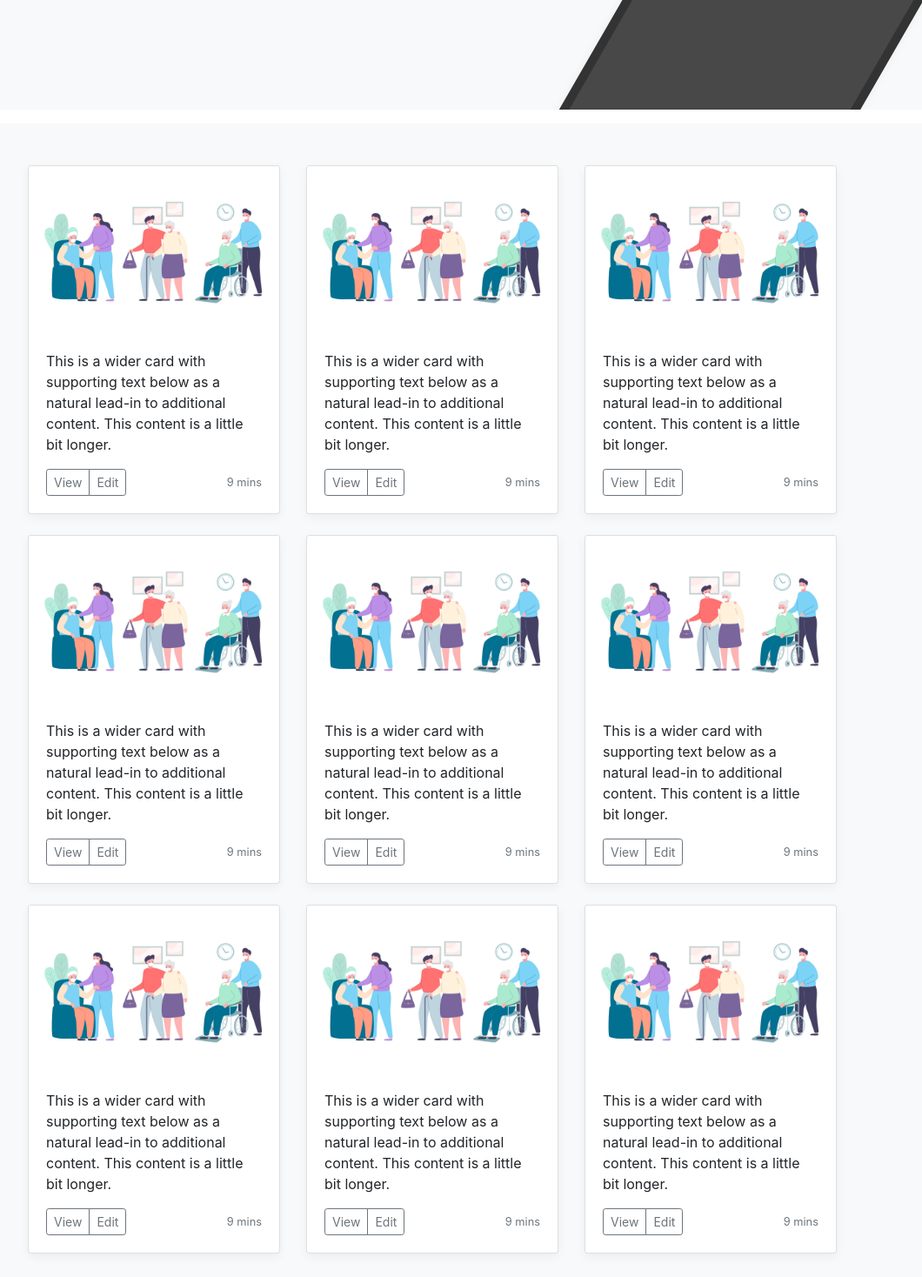
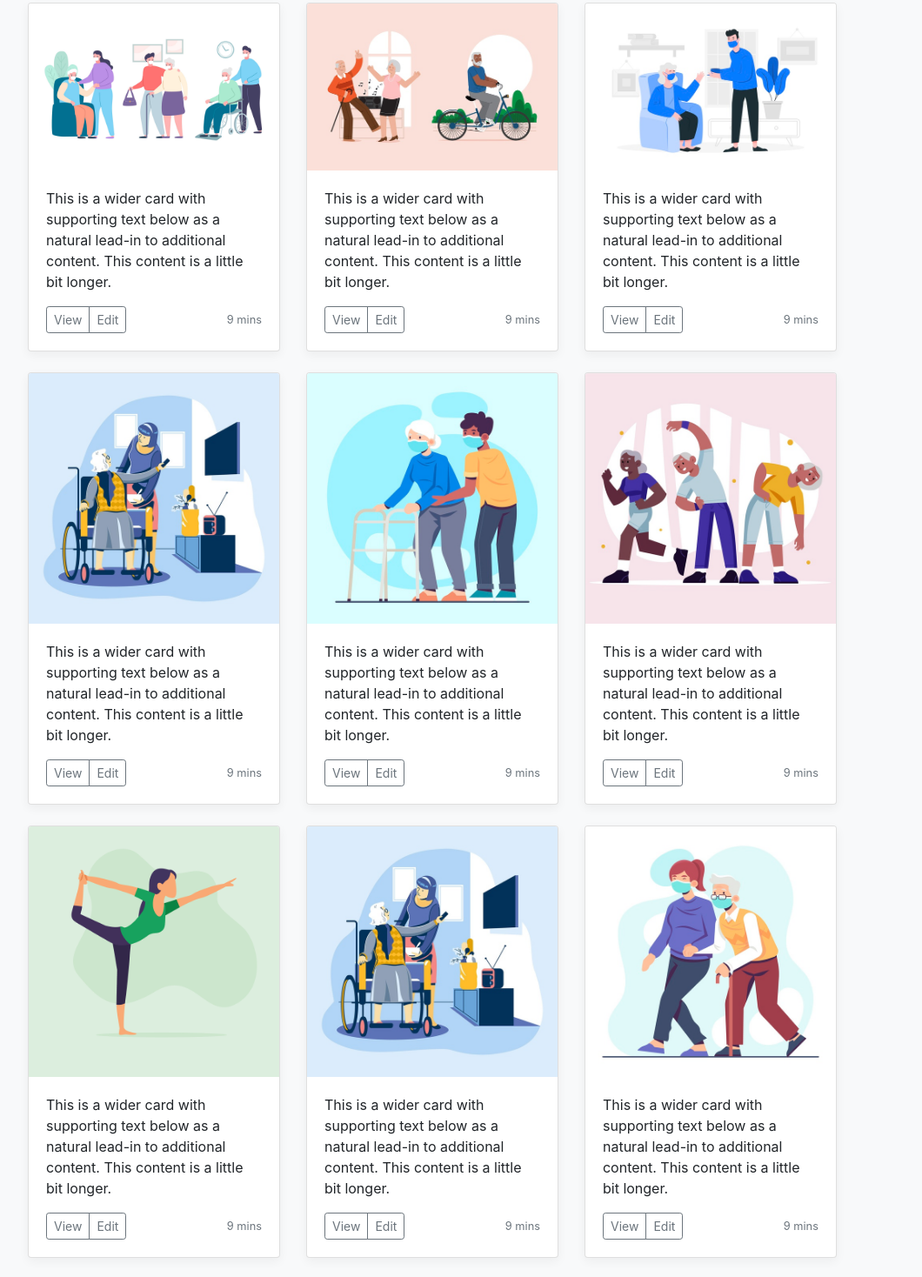
Before and after one commit to shalinikumari50/CaringCore, a plain HTML site: page index.html in a window 1280 px wide. Shown: the part 662-2130 px from the top of the page at 87% size, without its empty margins (143-1203 px from the left). Drawn offline with nearby package versions, Linux system fonts and the light colour scheme.

Commit message:
add images to add resources accordingly

```diff
--- a/index.html
+++ b/index.html
@@ -30,7 +30,7 @@
     </nav>
 
     <div class="position-relative overflow-hidden p-3 p-md-5 m-md-3 text-center bg-light">
-      <div class="col-md-5 p-lg-5 mx-auto my-5">
+      <div class="col-md-8 p-lg-5 mx-auto my-5">
         <h1 class="display-4 font-weight-normal">The Noble Cause</h1>
         <p class="lead font-weight-normal">This pandemic brought a lot of changes in our lives. The world shifted to the phone-screens and virtual meetings. These changes were adopted easily by us but old-age people find the new shiny technology alien. So, we try to provide them with the support they deserve.</p>
         <a class="btn btn-outline-secondary" href="#">Read More</a>
@@ -60,7 +60,7 @@
           </div>
           <div class="col-md-4">
             <div class="card mb-4 box-shadow">
-              <img class="card-img-top" src="./img/3895841.jpg" alt="Card image cap">
+              <img class="card-img-top" src="./img/musicCycling.jpg" alt="Card image cap">
               <div class="card-body">
                 <p class="card-text">This is a wider card with supporting text below as a natural lead-in to additional content. This content is a little bit longer.</p>
                 <div class="d-flex justify-content-between align-items-center">
@@ -75,7 +75,7 @@
           </div>
           <div class="col-md-4">
             <div class="card mb-4 box-shadow">
-              <img class="card-img-top" src="./img/3895841.jpg" alt="Card image cap">
+              <img class="card-img-top" src="./img/soup.jpg" alt="Card image cap">
               <div class="card-body">
                 <p class="card-text">This is a wider card with supporting text below as a natural lead-in to additional content. This content is a little bit longer.</p>
                 <div class="d-flex justify-content-between align-items-center">
@@ -91,7 +91,7 @@
 
           <div class="col-md-4">
             <div class="card mb-4 box-shadow">
-              <img class="card-img-top" src="./img/3895841.jpg" alt="Card image cap">
+              <img class="card-img-top" src="./img/tech.jpg" alt="Card image cap">
               <div class="card-body">
                 <p class="card-text">This is a wider card with supporting text below as a natural lead-in to additional content. This content is a little bit longer.</p>
                 <div class="d-flex justify-content-between align-items-center">
@@ -106,7 +106,7 @@
           </div>
           <div class="col-md-4">
             <div class="card mb-4 box-shadow">
-              <img class="card-img-top" src="./img/3895841.jpg" alt="Card image cap">
+              <img class="card-img-top" src="./img/help.jpg" alt="Card image cap">
               <div class="card-body">
                 <p class="card-text">This is a wider card with supporting text below as a natural lead-in to additional content. This content is a little bit longer.</p>
                 <div class="d-flex justify-content-between align-items-center">
@@ -121,7 +121,7 @@
           </div>
           <div class="col-md-4">
             <div class="card mb-4 box-shadow">
-              <img class="card-img-top" src="./img/3895841.jpg" alt="Card image cap">
+              <img class="card-img-top" src="./img/exercise.jpg" alt="Card image cap">
               <div class="card-body">
                 <p class="card-text">This is a wider card with supporting text below as a natural lead-in to additional content. This content is a little bit longer.</p>
                 <div class="d-flex justify-content-between align-items-center">
@@ -137,7 +137,7 @@
 
           <div class="col-md-4">
             <div class="card mb-4 box-shadow">
-              <img class="card-img-top" src="./img/3895841.jpg" alt="Card image cap">
+              <img class="card-img-top" src="./img/yogaPose.jpg" alt="Card image cap">
               <div class="card-body">
                 <p class="card-text">This is a wider card with supporting text below as a natural lead-in to additional content. This content is a little bit longer.</p>
                 <div class="d-flex justify-content-between align-items-center">
@@ -152,7 +152,7 @@
           </div>
           <div class="col-md-4">
             <div class="card mb-4 box-shadow">
-              <img class="card-img-top" src="./img/3895841.jpg" alt="Card image cap">
+              <img class="card-img-top" src="./img/tech.jpg" alt="Card image cap">
               <div class="card-body">
                 <p class="card-text">This is a wider card with supporting text below as a natural lead-in to additional content. This content is a little bit longer.</p>
                 <div class="d-flex justify-content-between align-items-center">
@@ -167,7 +167,7 @@
           </div>
           <div class="col-md-4">
             <div class="card mb-4 box-shadow">
-              <img class="card-img-top" src="./img/3895841.jpg" alt="Card image cap">
+              <img class="card-img-top" src="./img/helping.jpg" alt="Card image cap">
               <div class="card-body">
                 <p class="card-text">This is a wider card with supporting text below as a natural lead-in to additional content. This content is a little bit longer.</p>
                 <div class="d-flex justify-content-between align-items-center">
```
Also changed, not shown: img/Doingexercise.jpg (added), img/exercise.jpg (added), img/help.jpg (added), img/helping.jpg (added), img/musicCycling.jpg (added), img/soup.jpg (added), img/tech.jpg (added), img/yoga.jpg (added), img/yogaPose.jpg (added).
